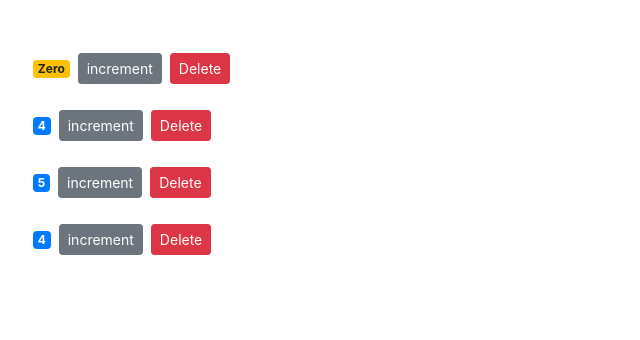
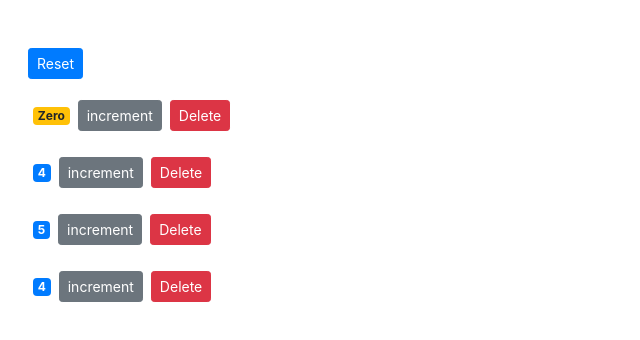
Before and after one commit to gowthamBhat/React-Counter-App, a React (Create React App) app: page / in a window 1280 px wide. Shown: the top 340 px of the page, without its empty margins (0-640 px from the left). Built offline with nearby package versions, Linux system fonts and the light colour scheme.

Commit message:
state in component removed and now component is handled fully through props

```diff
--- a/src/App.js
+++ b/src/App.js
@@ -21,15 +21,36 @@ class App extends Component {
 
   }
 
+
+  incrementHandler = (x) => {
+    const count = this.state.count.map((value) => {
+      if (value.id === x.id)
+        value.value++
+
+      return value
+    })
+    this.setState({ count })
+  }
+  resetHandler = () => {
+    const count = this.state.count.map((x) => {
+      x.value = 0
+      return x;
+    })
+    this.setState({ count })
+  }
+
   render() {
     const { count } = this.state
     return (
       <div>
+        <button
+          className="btn btn-primary btn-sm m-2"
+          onClick={this.resetHandler} > Reset</button>
         {count.map((x) => {
 
           return (
 
-            <Counter key={x.id} count={x} onDel={this.deleteHandler} />
+            <Counter key={x.id} count={x} incrementHandle={this.incrementHandler} onDel={this.deleteHandler} />
 
           )
         }
--- a/src/components/counter.jsx
+++ b/src/components/counter.jsx
@@ -1,15 +1,15 @@
 import React, { Component } from 'react'
 
 class Counter extends Component {
-    constructor(props) {
-        super(props)
+    // constructor(props) {
+    //     super(props)
 
-        this.state = {
-            value: this.props.count.value
-        }
-    }
+    //     this.state = {
+    //         value: this.props.count.value
+    //     }
+    // }
     formatter = () => {
-        const { value } = this.state;
+        const { value } = this.props.count;
         return value === 0 ? "Zero" : value;     //value 0 adre Zero antha return madathe illa value value
     }
     badgeColorFormatter(value) {
@@ -17,11 +17,9 @@ class Counter extends Component {
         classes += value === 0 ? "warning" : "primary";
         return classes;                          // zero value idre yellow color barathe illa blue
     }
-    incrementHandler = () => {
-        this.setState({ value: this.state.value + 1 }) //increment the value value, also can pass a arrow function in setState
-    }
+
     render() {
-        const { value } = this.state;
+        const { value } = this.props.count;
         let classes = this.badgeColorFormatter(value);  // zero value idre yellow color barathe illa blue
         return (
             <div className="increment-label">
@@ -29,7 +27,7 @@ class Counter extends Component {
                 <h3 style={{ color: "blue" }}>using css inline</h3> */}
 
                 <span className={classes}>{this.formatter()}</span>
-                <button className="btn btn-secondary btn-sm" onClick={this.incrementHandler}>increment</button>
+                <button className="btn btn-secondary btn-sm" onClick={() => this.props.incrementHandle(this.props.count)}>increment</button>
                 <button className="btn btn-danger btn-sm m-2" onClick={() => this.props.onDel(this.props.count.id)}>Delete</button>
             </div>
         );
```
